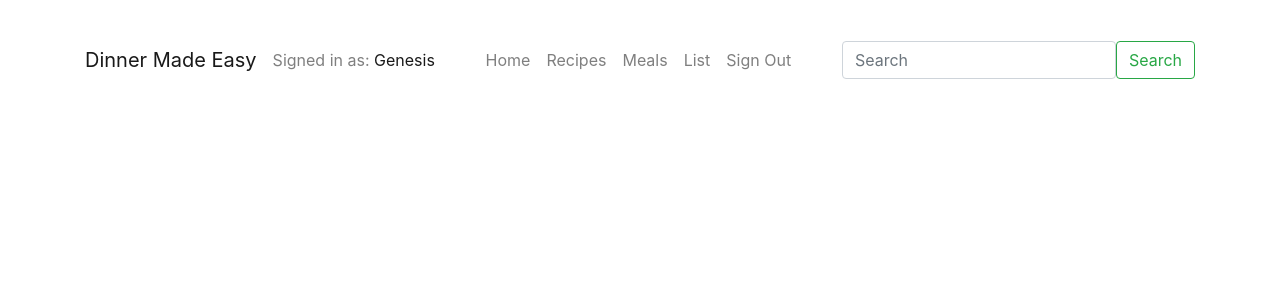
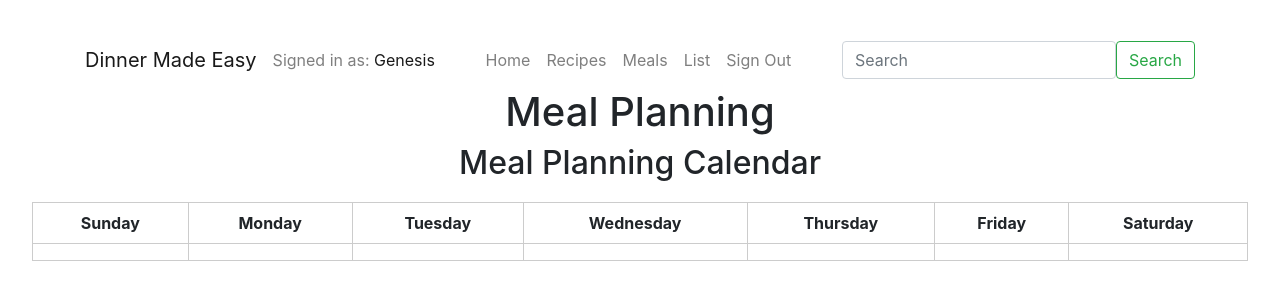
Before and after one commit to genesisquinn/dinner-fe, a React (Vite) app: page /meals in a window 1280 px wide. Shown: the top 300 px of the page. Built offline with nearby package versions, Linux system fonts and the light colour scheme.

Commit message:
liked card persists

```diff
--- a/package.json
+++ b/package.json
@@ -18,6 +18,8 @@
     "font-awesome": "^4.7.0",
     "react": "^18.2.0",
     "react-bootstrap": "^2.8.0",
+    "react-dnd": "^16.0.1",
+    "react-dnd-html5-backend": "^16.0.1",
     "react-dom": "^18.2.0",
     "react-router-bootstrap": "^0.26.2"
   },
--- /dev/null
+++ b/src/components/calendar/calendar.css
@@ -0,0 +1,15 @@
+.calendar {
+    margin-top: 20px;
+}
+
+table {
+    width: 100%;
+    border-collapse: collapse;
+}
+
+th,
+td {
+    border: 1px solid #ccc;
+    padding: 8px;
+    text-align: center;
+}
--- /dev/null
+++ b/src/components/calendar/calendar.jsx
@@ -0,0 +1,44 @@
+import { useState } from 'react';
+import './Calendar.css';
+
+
+const Calendar = ({ calendarRecipes, removeFromCalendar }) => {
+    return (
+        <div className="calendar">
+            <table>
+                <thead>
+                    <tr>
+                        <th>Sunday</th>
+                        <th>Monday</th>
+                        <th>Tuesday</th>
+                        <th>Wednesday</th>
+                        <th>Thursday</th>
+                        <th>Friday</th>
+                        <th>Saturday</th>
+                    </tr>
+                </thead>
+                <tbody>
+                    <tr>
+                        {Array.from({ length: 7 }).map((_, index) => {
+                            const recipeTitle = calendarRecipes[index] || null;
+                            return (
+                                <td key={index}>
+                                    {recipeTitle && (
+                                        <>
+                                            <p>{recipeTitle}</p>
+                                            <button className="remove-button" onClick={() => removeFromCalendar(recipeTitle)}>
+                                                Remove
+                                            </button>
+                                        </>
+                                    )}
+                                </td>
+                            );
+                        })}
+                    </tr>
+                </tbody>
+            </table>
+        </div>
+    );
+};
+
+export default Calendar;
--- /dev/null
+++ b/src/components/recipecard/recipecard.css
@@ -0,0 +1,10 @@
+.card-buttons {
+    display: flex;
+    flex-direction: column;
+    align-items: center;
+    margin-top: 10px;
+}
+
+.card-buttons button {
+    margin-bottom: 5px;
+}
--- /dev/null
+++ b/src/components/recipecard/recipecard.jsx
@@ -0,0 +1,45 @@
+import { useState, useEffect } from 'react';
+// import PropTypes from 'prop-types';
+import Button from 'react-bootstrap/Button';
+import Card from 'react-bootstrap/Card';
+import "./recipecard.css"
+
+const RecipeCard = () => {
+    const [isLiked, setIsLiked] = useState(() => {
+        // Check if the recipe is already liked in localStorage
+        return localStorage.getItem('likedRecipe') === 'true';
+    });
+
+    useEffect(() => {
+        // Save the liked state to localStorage when it changes
+        localStorage.setItem('likedRecipe', isLiked);
+    }, [isLiked]);
+
+    const handleLikeClick = () => {
+        setIsLiked(!isLiked);
+    };
+
+    const handleSeeRecipeClick = () => {
+        console.log('See Recipe Clicked');
+    };
+
+    return (
+        <Card style={{ width: '18rem' }}>
+            <Card.Img variant="top" src="holder.js/100px180" />
+            <Card.Body>
+                <Card.Title>Recipe Name</Card.Title>
+                <Card.Text>Recipe Description</Card.Text>
+                <div className="card-buttons">
+                    <Button variant="primary" onClick={handleSeeRecipeClick}>
+                        See Recipe
+                    </Button>
+                    <Button variant={isLiked ? 'danger' : 'secondary'} onClick={handleLikeClick}>
+                        {isLiked ? '❤️ Liked' : '♡ Like'}
+                    </Button>
+                </div>
+            </Card.Body>
+        </Card>
+    );
+};
+
+export default RecipeCard;
--- a/src/components/recipecards/recipecard.jsx
+++ /dev/null
@@ -1,19 +0,0 @@
-import Button from 'react-bootstrap/Button';
-import Card from 'react-bootstrap/Card';
-
-const RecipeCard = () => {
-    return (
-        <Card style={{ width: '18rem' }}>
-            <Card.Img variant="top" src="holder.js/100px180" />
-            <Card.Body>
-            <Card.Title>Recipe Name </Card.Title>
-            <Card.Text>
-                Recipe Description
-            </Card.Text>
-            <Button variant="primary">See Recipe</Button>
-            </Card.Body>
-        </Card>
-        );
-    }
-
-export default RecipeCard
--- a/src/pages/meals/Meals.jsx
+++ b/src/pages/meals/Meals.jsx
@@ -1,9 +1,28 @@
-import "./meals.css"
+import { useState } from 'react';
+import './meals.css';
+import RecipeCard from "../../components/recipecard/recipecard";
+import Calendar from "../../components/calendar/calendar";
 
 const Meals = () => {
+    const [calendarRecipes, setCalendarRecipes] = useState([]);
+
+    const addToCalendar = (recipeTitle) => {
+        setCalendarRecipes([recipeTitle, ...calendarRecipes]);
+    };
+
+    const removeFromCalendar = (recipeTitle) => {
+        setCalendarRecipes(calendarRecipes.filter((title) => title !== recipeTitle));
+    };
+
     return (
-        <div></div>
-    )
-}
+        <div>
+            <h1>Meal Planning</h1>
+            <div>
+                <h2>Meal Planning Calendar</h2>
+                <Calendar calendarRecipes={calendarRecipes} />
+            </div>
+        </div>
+    );
+};
 
-export default Meals
+export default Meals;
--- a/src/pages/meals/meals.css
+++ b/src/pages/meals/meals.css
@@ -0,0 +1,42 @@
+.app-container {
+    max-width: 800px;
+    margin: 0 auto;
+    padding: 20px;
+}
+
+h1 {
+    text-align: center;
+}
+
+.recipe-container {
+    display: flex;
+    flex-wrap: wrap;
+    justify-content: space-between;
+}
+
+.recipe-card {
+    border: 1px solid #ccc;
+    padding: 10px;
+    margin: 10px;
+    cursor: grab;
+    background-color: #f8f8f8;
+}
+
+.table-component {
+    margin-top: 20px;
+    width: 100%;
+    border-collapse: collapse;
+}
+
+.table-component th,
+.table-component td {
+    border: 1px solid #ccc;
+    padding: 8px;
+    text-align: center;
+}
+
+.droppable-area {
+    min-height: 80px;
+    background-color: #fff;
+    cursor: pointer;
+}
--- a/src/pages/recipes/Recipes.jsx
+++ b/src/pages/recipes/Recipes.jsx
@@ -1,5 +1,5 @@
 import "./recipes.css"
-import RecipeCard from "../../components/recipecards/recipecard"
+import RecipeCard from "../../components/recipecard/recipecard"
 import PageNav from "../../components/pagenav/pagenav.jsx"
 
 
```
Also changed, not shown: src/App.jsx (+22 -6 lines), src/components/recipecards/recipecard.css (deleted), 1 other file (tests, documents, lock files or other folders).
